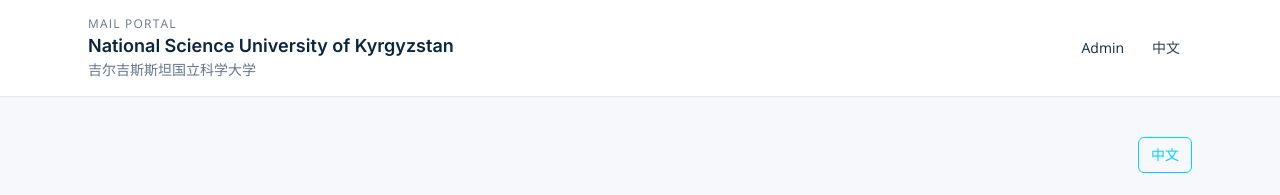
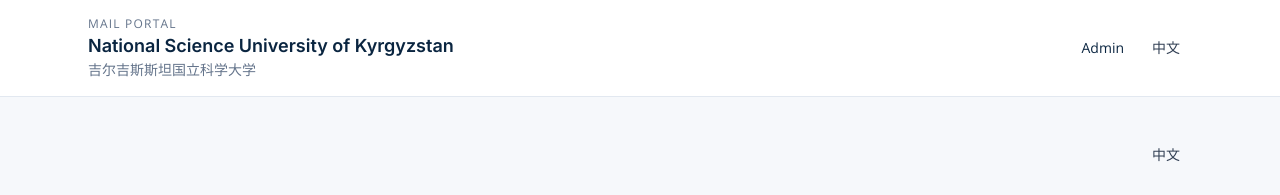
Before and after one commit to leoclarkmkt-ctrl/mail-saas-portal, a Next.js app: page /edu-mail/login in a window 1280 px wide. Shown: the top 195 px of the page. Built offline with nearby package versions, Linux system fonts and the light colour scheme; no server answers.

Commit message:
Align edu mail i18n with global language system

```diff
--- a/src/app/edu-mail/inbox/page.tsx
+++ b/src/app/edu-mail/inbox/page.tsx
@@ -1,16 +1,16 @@
 import Link from "next/link";
 import { redirect } from "next/navigation";
 import { getEduMailDict } from "@/i18n/edu-mail";
-import { EduMailLangSwitch } from "@/components/edu-mail-lang-switch";
-import { getEduMailLang, withEduLang } from "@/lib/edu-mail/i18n";
+import { LanguageSwitch } from "@/components/language-switch";
+import { getLangFromRequest, withLang } from "@/lib/i18n";
 import { getUserSession } from "@/lib/auth/user-session";
 import { createServerSupabaseClient } from "@/lib/supabase/server";
 import { formatDate } from "@/lib/utils/format";
 import { LogoutButton, RefreshButton } from "@/components/edu-mail-actions";
 
 const buildInboxLink = (id: string | null, lang: "en" | "zh") => {
-  if (!id) return withEduLang("/edu-mail/inbox", lang);
-  const url = new URL(withEduLang("/edu-mail/inbox", lang), "http://localhost");
+  if (!id) return withLang("/edu-mail/inbox", lang);
+  const url = new URL(withLang("/edu-mail/inbox", lang), "http://localhost");
   url.searchParams.set("id", id);
   return url.pathname + url.search;
 };
@@ -20,11 +20,11 @@
 }: {
   searchParams?: Record<string, string | string[] | undefined>;
 }) {
-  const lang = getEduMailLang(searchParams);
+  const lang = getLangFromRequest(searchParams);
   const dict = getEduMailDict(lang);
   const session = await getUserSession();
   if (!session || session.mode !== "edu") {
-    redirect(withEduLang("/edu-mail/login", lang));
+    redirect(withLang("/edu-mail/login", lang));
   }
 
   const supabase = createServerSupabaseClient();
@@ -62,7 +62,7 @@
             <p className="text-lg font-semibold text-primary">{eduEmail}</p>
           </div>
           <div className="flex flex-wrap items-center gap-3">
-            <EduMailLangSwitch currentLang={lang} labels={dict.langLabel} />
+            <LanguageSwitch currentLang={lang} />
             <LogoutButton lang={lang} labels={{ logout: dict.inbox.logout, loggingOut: dict.inbox.loggingOut }} />
           </div>
         </div>
--- a/src/app/edu-mail/login/page.tsx
+++ b/src/app/edu-mail/login/page.tsx
@@ -1,7 +1,7 @@
 import Link from "next/link";
 import { getEduMailDict } from "@/i18n/edu-mail";
-import { EduMailLangSwitch } from "@/components/edu-mail-lang-switch";
-import { getEduMailLang, withEduLang } from "@/lib/edu-mail/i18n";
+import { LanguageSwitch } from "@/components/language-switch";
+import { getLangFromRequest, withLang } from "@/lib/i18n";
 import { EduMailLoginForm } from "@/components/edu-mail-login-form";
 
 export default function EduMailLoginPage({
@@ -9,13 +9,13 @@
 }: {
   searchParams?: Record<string, string | string[] | undefined>;
 }) {
-  const lang = getEduMailLang(searchParams);
+  const lang = getLangFromRequest(searchParams);
   const dict = getEduMailDict(lang);
 
   return (
     <section className="relative overflow-hidden">
       <div className="mb-6 flex items-center justify-end">
-        <EduMailLangSwitch currentLang={lang} labels={dict.langLabel} />
+        <LanguageSwitch currentLang={lang} />
       </div>
       <div className="grid gap-10 lg:grid-cols-[minmax(0,0.9fr)_minmax(0,1.1fr)]">
         <div className="rounded-3xl border border-slate-200 bg-white p-8 shadow-sm">
@@ -50,7 +50,7 @@
               <p className="mt-2 text-sm text-white/70">{dict.hero.cardBody}</p>
               <Link
                 className="mt-4 inline-flex text-sm font-semibold text-accent hover:text-neon"
-                href={withEduLang("/redeem", lang)}
+                href={withLang("/redeem", lang)}
               >
                 {dict.hero.cardCta}
               </Link>
--- a/src/components/edu-mail-lang-switch.tsx
+++ /dev/null
@@ -1,61 +0,0 @@
-"use client";
-
-import { useEffect, useMemo } from "react";
-import { usePathname, useRouter, useSearchParams } from "next/navigation";
-import { Button } from "@/components/ui/button";
-import type { EduMailLang } from "@/i18n/edu-mail";
-
-const COOKIE_NAME = "edu_lang";
-
-const getCookieValue = (name: string) => {
-  if (typeof document === "undefined") return undefined;
-  const match = document.cookie.match(new RegExp(`(?:^|; )${name}=([^;]*)`));
-  return match ? decodeURIComponent(match[1]) : undefined;
-};
-
-const resolveNavigatorLang = () => {
-  if (typeof navigator === "undefined") return "en" as EduMailLang;
-  return navigator.language.toLowerCase().startsWith("zh") ? "zh" : "en";
-};
-
-export function EduMailLangSwitch({
-  currentLang,
-  labels
-}: {
-  currentLang: EduMailLang;
-  labels: { zh: string; en: string };
-}) {
-  const router = useRouter();
-  const pathname = usePathname();
-  const searchParams = useSearchParams();
-
-  const nextLang = useMemo(() => (currentLang === "zh" ? "en" : "zh"), [currentLang]);
-
-  useEffect(() => {
-    const existing = getCookieValue(COOKIE_NAME);
-    if (!existing) {
-      const resolved = resolveNavigatorLang();
-      document.cookie = `${COOKIE_NAME}=${resolved}; path=/; max-age=31536000; samesite=lax`;
-    }
-  }, []);
-
-  const handleSwitch = () => {
-    document.cookie = `${COOKIE_NAME}=${nextLang}; path=/; max-age=31536000; samesite=lax`;
-    const params = new URLSearchParams(searchParams?.toString());
-    params.set("lang", nextLang);
-    const query = params.toString();
-    router.replace(query ? `${pathname}?${query}` : pathname);
-  };
-
-  return (
-    <Button
-      type="button"
-      variant="outline"
-      size="sm"
-      className="border-accent text-accent hover:bg-accent/10"
-      onClick={handleSwitch}
-    >
-      {currentLang === "zh" ? labels.en : labels.zh}
-    </Button>
-  );
-}
--- a/src/i18n/edu-mail.ts
+++ b/src/i18n/edu-mail.ts
@@ -1,10 +1,6 @@
 export type EduMailLang = "en" | "zh";
 
 type EduMailDict = {
-  langLabel: {
-    zh: string;
-    en: string;
-  };
   login: {
     eyebrow: string;
     title: string;
@@ -53,10 +49,6 @@
 };
 
 const en: EduMailDict = {
-  langLabel: {
-    zh: "中文",
-    en: "English"
-  },
   login: {
     eyebrow: "Education Mail",
     title: "Welcome Back",
@@ -112,10 +104,6 @@
 };
 
 const zh: EduMailDict = {
-  langLabel: {
-    zh: "中文",
-    en: "English"
-  },
   login: {
     eyebrow: "教育邮箱",
     title: "欢迎回来",
--- a/src/lib/edu-mail/i18n.ts
+++ /dev/null
@@ -1,34 +0,0 @@
-import { cookies } from "next/headers";
-import type { EduMailLang } from "@/i18n/edu-mail";
-
-export type EduMailSearchParams = Record<string, string | string[] | undefined> | URLSearchParams | null | undefined;
-
-const normalizeLang = (value: string | undefined): EduMailLang | undefined => {
-  if (value === "en" || value === "zh") return value;
-  return undefined;
-};
-
-export function getEduMailLangFromSearchParams(searchParams?: EduMailSearchParams): EduMailLang | undefined {
-  if (!searchParams) return undefined;
-  if (searchParams instanceof URLSearchParams) {
-    return normalizeLang(searchParams.get("lang") ?? undefined);
-  }
-  const value = searchParams.lang;
-  if (Array.isArray(value)) {
-    return normalizeLang(value[0]);
-  }
-  return normalizeLang(value);
-}
-
-export function getEduMailLang(searchParams?: EduMailSearchParams): EduMailLang {
-  const fromQuery = getEduMailLangFromSearchParams(searchParams);
-  if (fromQuery) return fromQuery;
-  const cookieLocale = cookies().get("edu_lang")?.value;
-  return normalizeLang(cookieLocale) ?? "en";
-}
-
-export function withEduLang(path: string, lang?: EduMailLang) {
-  if (!lang) return path;
-  const separator = path.includes("?") ? "&" : "?";
-  return `${path}${separator}lang=${lang}`;
-}
```
